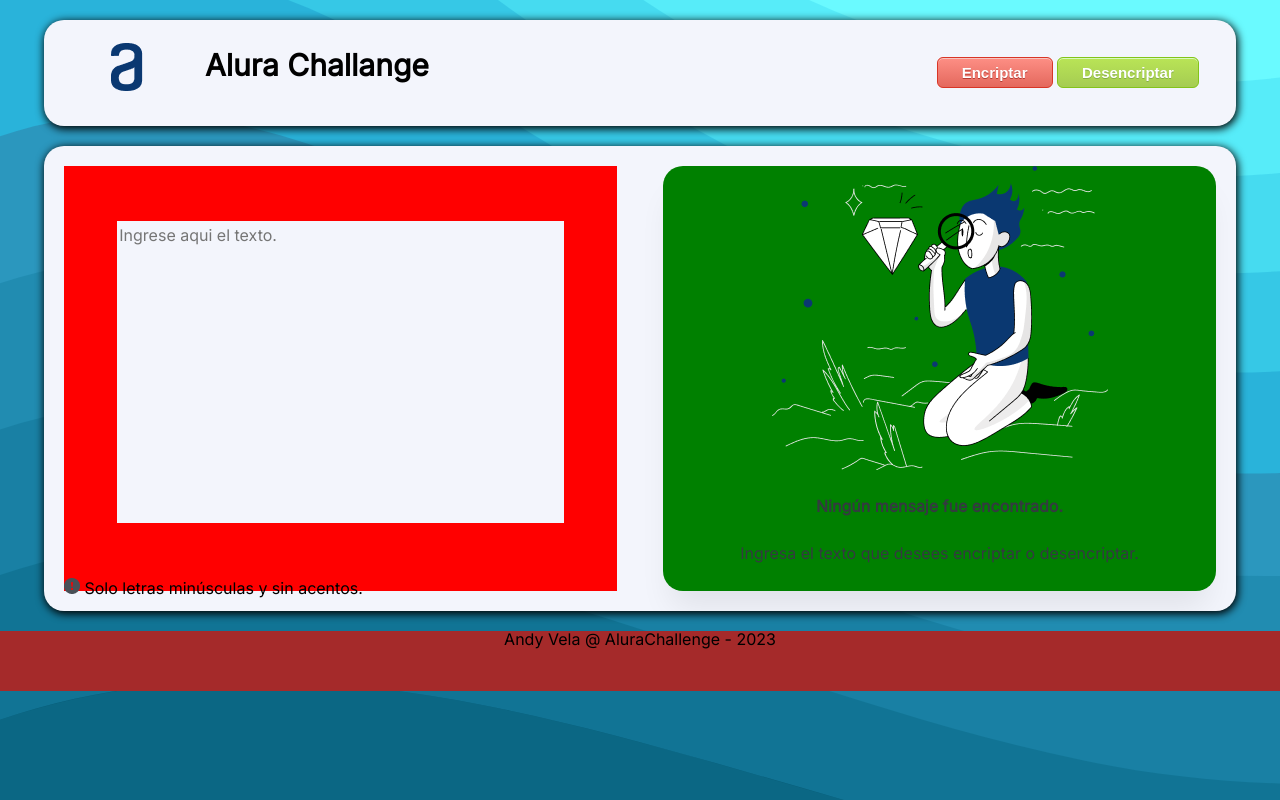
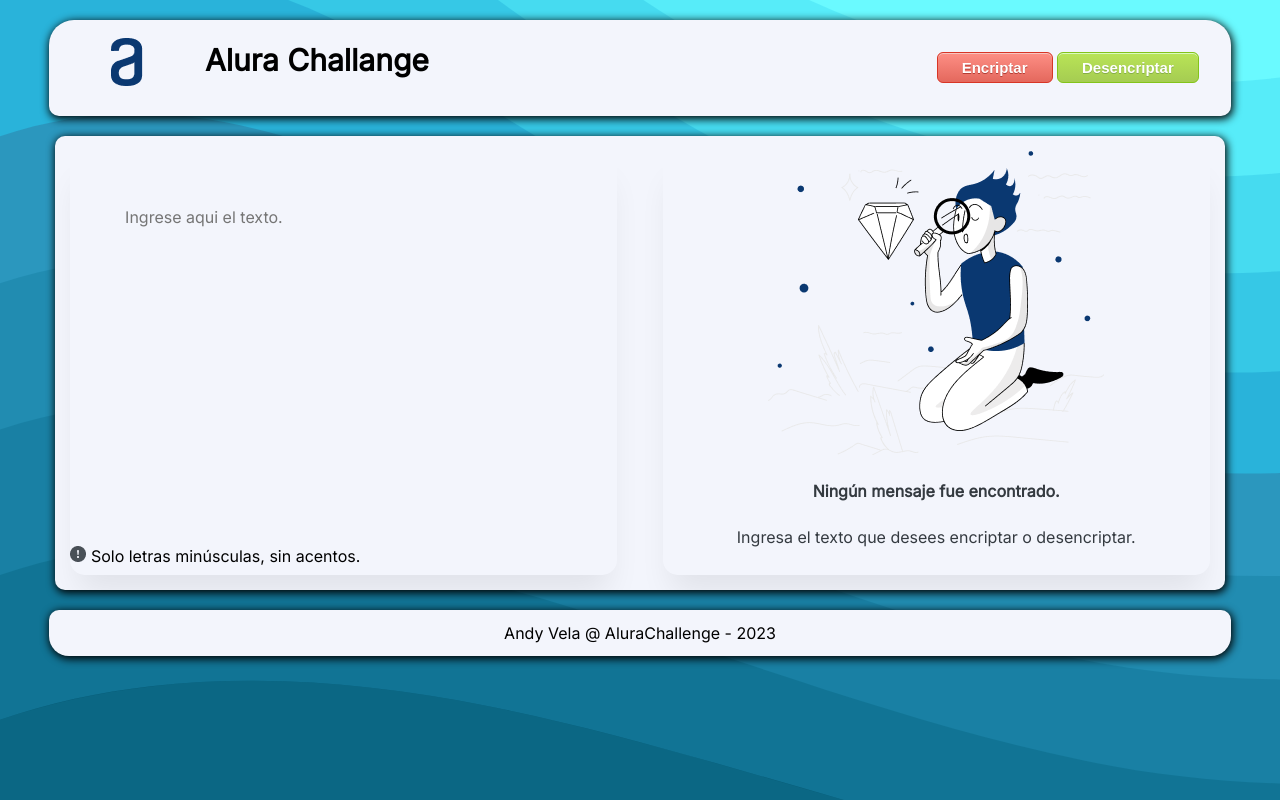
Before and after one commit to AndyDevla/AluraChallenge, a plain HTML site: page index_v2.html in a window 1280 px wide. Drawn offline with nearby package versions, Linux system fonts and the light colour scheme; a script that the page names is missing.

Commit message:
improved layout to show and hide items

```diff
--- a/index_v2.html
+++ b/index_v2.html
@@ -34,19 +34,19 @@
     </header>
 
     <main>
-        <section class="section1" style="background-color: red;">
+        <section class="section1">
             <textarea class="textboxEncrypt" id="textboxEncrypt" placeholder="Ingrese aqui el texto."></textarea>
             <div id="letras">
                 <img src="img/warning.png">
-                <span>Solo letras minúsculas y sin acentos.</span>
+                <span>Solo letras minúsculas, sin acentos.</span>
             </div>
 
         </section>
 
-        <section class="section2" style="background-color: green;">
+        <section class="section2">
             <textarea placeholder=" " class="textboxDecrypt" id="textboxDecrypt"></textarea>
 
-            <img id="muneco" src="img/Muñeco.png" alt="Muñeco" />
+            <img id="muneco" src="img/Muñeco.png" alt="Muñeco"/>
 
             <div class="letras_muneco">
                 <div id="textoMuneco1">
--- a/script.js
+++ b/script.js
@@ -12,7 +12,8 @@ function buttonEncriptar() {
 
         document.getElementById("textboxDecrypt").innerHTML = textEncrypted;
         document.getElementById("muneco").style.visibility = 'hidden';
-        document.getElementById("letras").style.visibility = 'hidden';
+        document.getElementById("textoMuneco1").style.display = 'none';
+        document.getElementById("textoMuneco2").style.display = 'none';
         document.getElementById("textboxDecrypt").style.display = 'flex';
         document.getElementById("buttonCopiar").style.display = 'inline-table';
     }
--- a/style_v2.css
+++ b/style_v2.css
@@ -16,8 +16,8 @@ body {
     width: 90%;
     overflow: hidden;
     background-color: #F3F5FC;
-    padding: 20px 20px;
-    border-radius: 20px;
+    padding: 15px 15px;
+    border-radius: 25px 25px 10px 10px;
     box-shadow: rgb(0, 0, 0) 1px 2px 9px 1px;
 }
 
@@ -165,11 +165,11 @@ body {
 
 main{
     margin: 20px auto;
-    width: 90%;
+    width: 89%;
     overflow: hidden;
     background-color: #F3F5FC;
-    padding: 20px 20px;
-    border-radius: 20px;
+    padding: 15px 15px;
+    border-radius: 10px;
     box-shadow: rgb(0 0 0) 1px 2px 9px 1px;
     display: flex;
     justify-content: space-between;
@@ -177,14 +177,11 @@ main{
     flex-basis: 100%
 }
 
-main_section{
-    height: 100%;
-    display: flex;
-    background-color: aquamarine;
-}
-
 .section1{
     width: 48%;
+    box-shadow: 0px 24px 32px -8px rgba(0, 0, 0, 0.08);
+    border-radius: 15px;
+    align-content: center;
 }
 
 .textboxEncrypt{
@@ -198,35 +195,30 @@ main_section{
     resize: none;
     border: none;
     outline: none;
-    display: block;
-    margin: 10% auto;
+    display: flex;
+    margin: 5% auto;
+    padding: 3%;
 }
 
 .letras {
-    display: flex;
-    flex-direction: row;
-    align-items: center;
-    font-family: 'Inter';
-    font-style: normal;
+
+
     font-weight: 700;
     font-size: 1em;
     line-height: 120%;
+    color: #343A40;
+    display: flex;
+    width: 100%;
+    justify-content: center;
 
-    color: #343A40;
-    align-self: stretch;
-    margin: 10%;
-    margin-inline: auto;
-    text-align: center;
-    /* visibility: hidden; */
 }
 
 .section2{
     width: 48%;
     box-shadow: 0px 24px 32px -8px rgba(0, 0, 0, 0.08);
-    border-radius: 20px;
+    border-radius: 15px;
     display: grid;
     align-content: center;
-
 }
 
 .textboxDecrypt{
@@ -240,7 +232,7 @@ main_section{
     outline: none;
     display: none;
     margin: 10% auto;
-
+    padding: 3%;
 }
 
 #textoMuneco1{
@@ -280,8 +272,14 @@ main_section{
 
 
 footer{
-    width: 100%;
-    height: 60px;
+    height: 5%;
     text-align: center;
-    background-color: brown;
+    margin: 20px auto;
+    width: 90%;
+    overflow: hidden;
+    background-color: #F3F5FC;
+    padding: 15px 15px;
+    border-radius: 10px 10px 20px 20px;
+    box-shadow: rgb(0 0 0) 1px 2px 9px 1px;
+
 }
```
